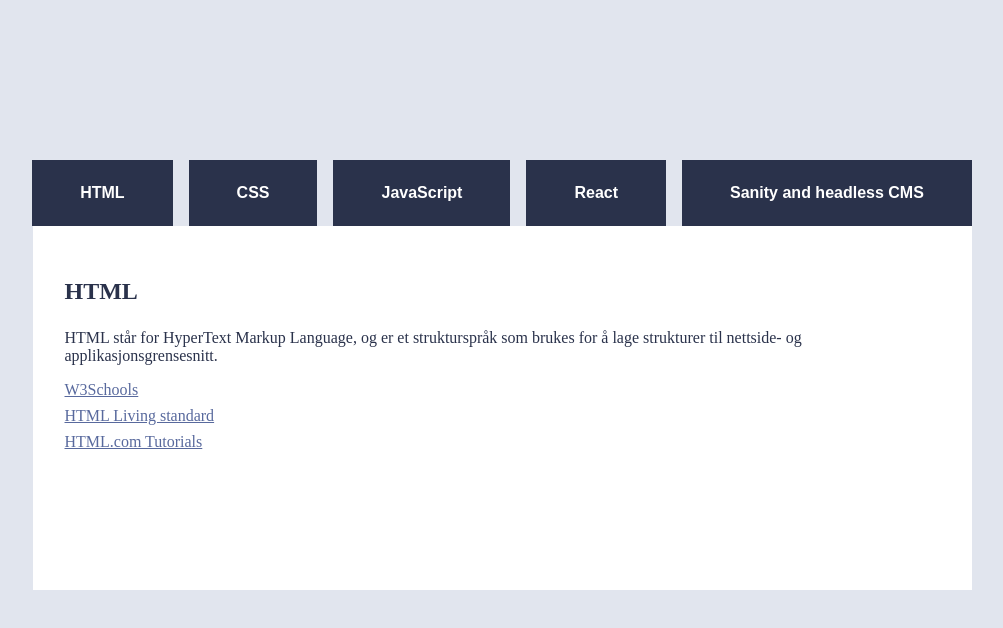
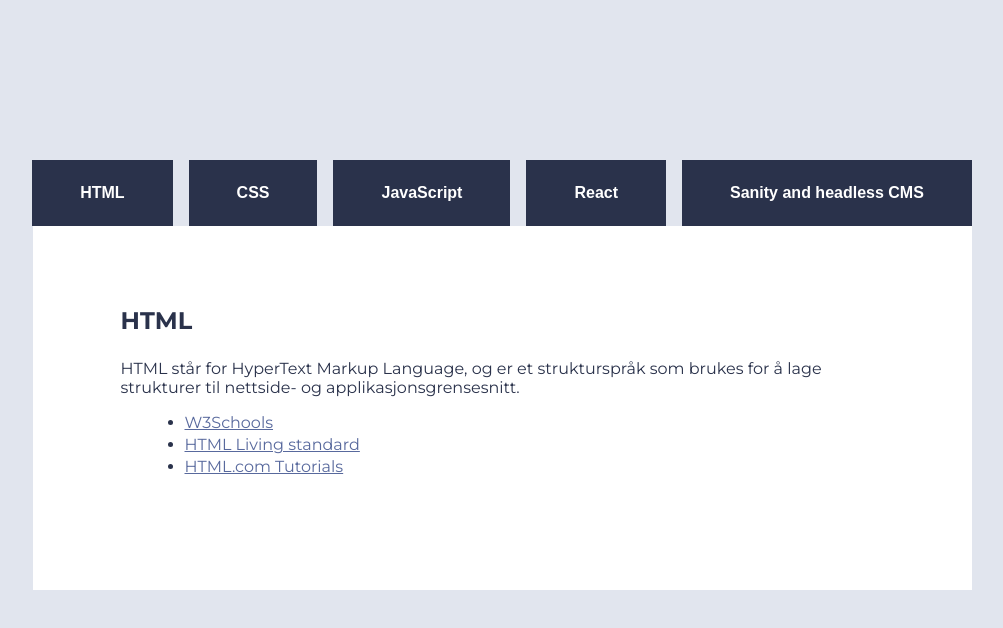
Before and after one commit to Martehalv/uin25ak1_resource_layout_Halvorsen, a plain HTML site: page index.html in a window 1280 px wide. Shown: the whole page, without its empty margins (138-1141 px from the left). Drawn offline with Linux system fonts and the light colour scheme.

Commit message:
jobbet mere :D

```diff
--- a/styles.css
+++ b/styles.css
@@ -1,4 +1,4 @@
-@import url('https://fonts.googleapis.com/css2?family=Roboto:ital,wght@0,100..900;1,100..900&display=swap');
+@import url('https://fonts.googleapis.com/css2?family=Montserrat:ital,wght@0,100..900;1,100..900&display=swap');
 
 body {
     background-color: #E1E5EE;
@@ -41,18 +41,23 @@ main {
     margin: 0 auto;
 }
 
+.info {
+    margin: 3rem 3rem 3rem 3.5rem;
+    font-family: "Montserrat", serif;
+}
+
 h2 {
     font-size: 24px;
     margin-bottom: 1.5rem;
 }
 
 ul {
-    list-style: none;
     padding: 0;
+    margin-left: 4rem;
 }
 
 li {
-    margin: 0.5rem 0;
+    margin: 0.2rem 0;
 }
 
 a {
```
